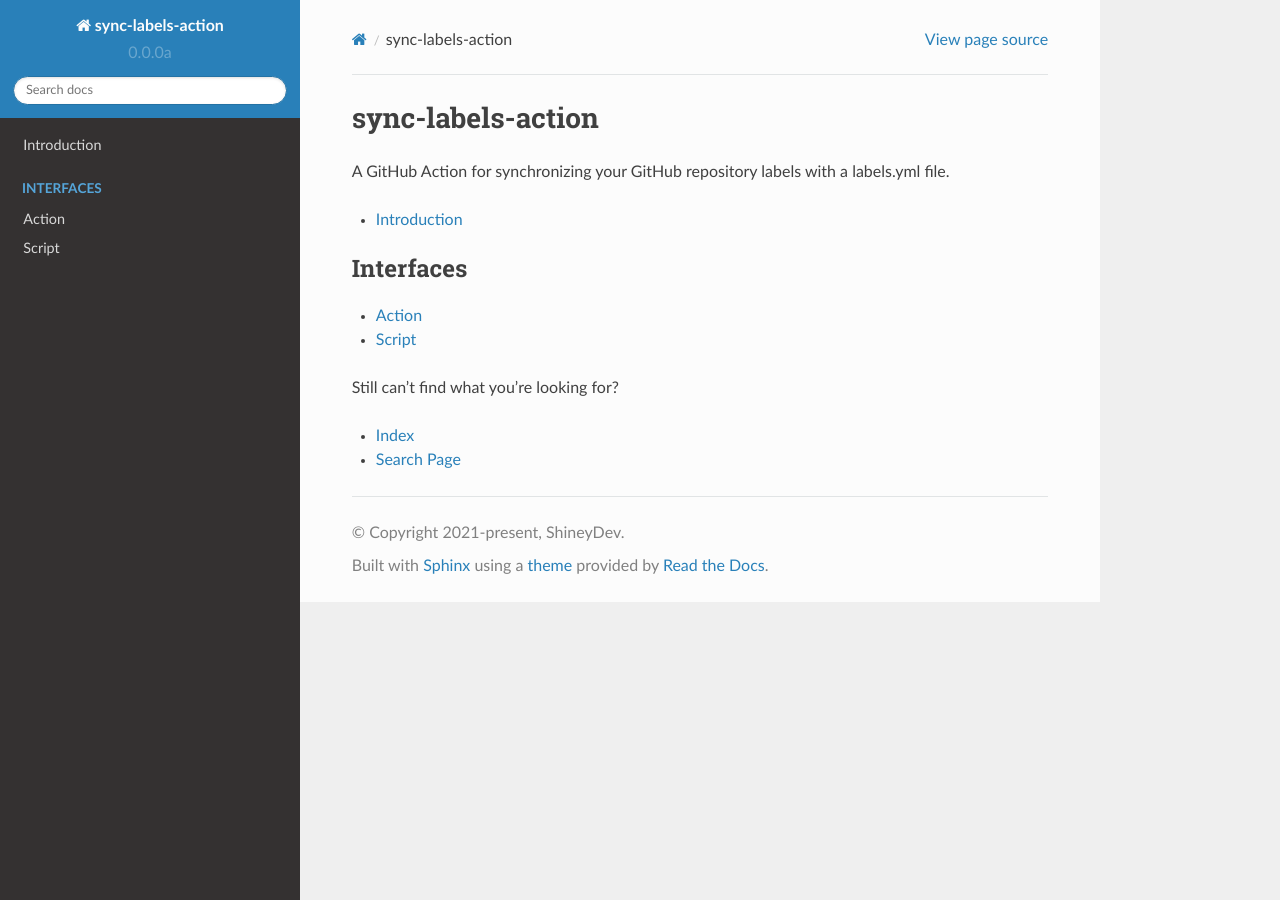
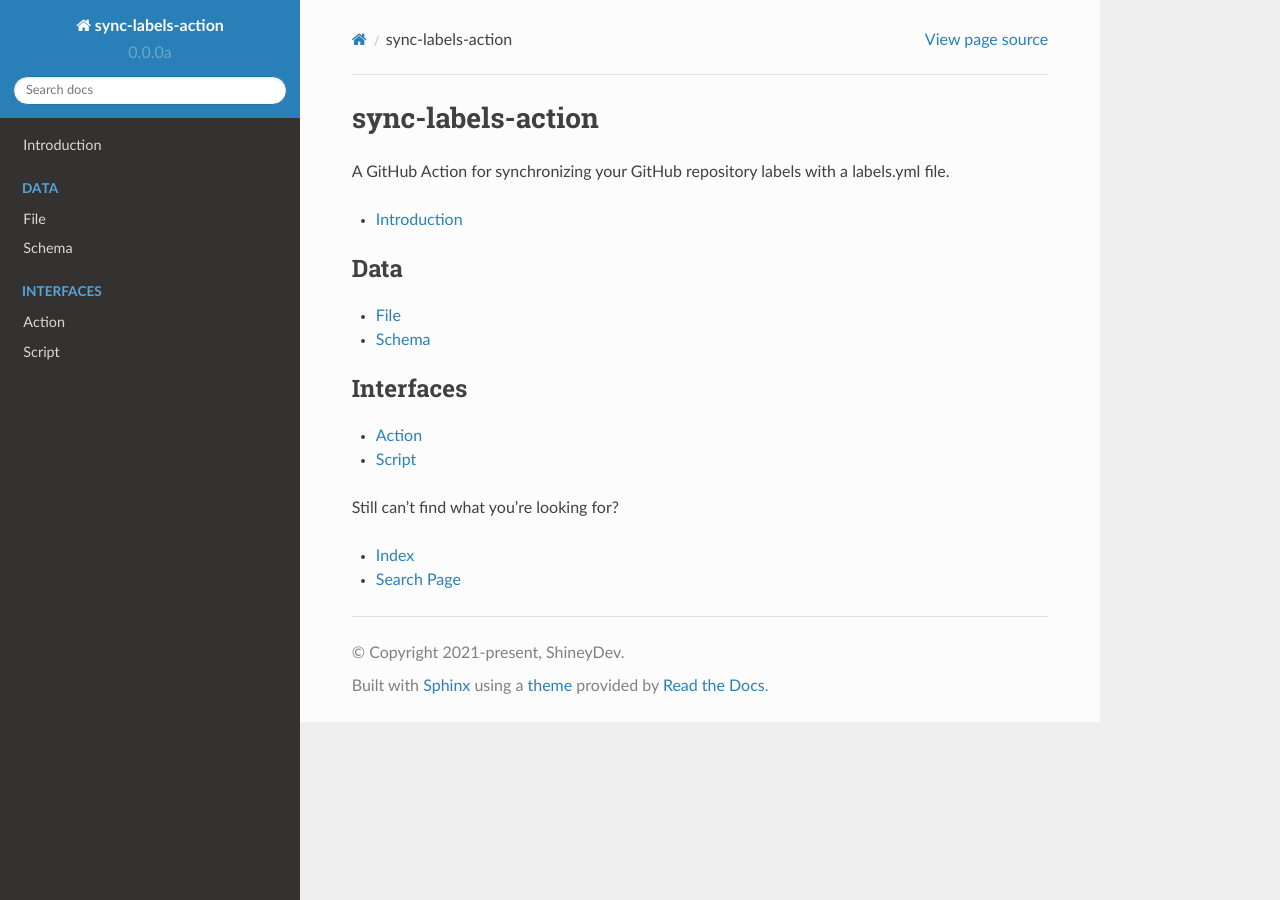
Before and after one commit to ShineyDev/sync-labels-action, a Sphinx documentation site: the page built from docs/index.rst, in a window 1280 px wide. Built offline with Sphinx 7.4.7 and the Read the Docs theme 2.0.0, drawn with Linux system fonts in a browser that asks for light colours.

Commit message:
add data file documentation
document it later

```diff
--- /dev/null
+++ b/docs/data/schema.rst
@@ -0,0 +1,6 @@
+.. _schema:
+
+Schema
+======
+
+.. literalinclude:: ../../schema.json
--- a/docs/index.rst
+++ b/docs/index.rst
@@ -8,6 +8,14 @@ A GitHub Action for synchronizing your GitHub repository labels with a labels.ym
     :maxdepth: 2
 
     introduction
+
+
+.. toctree::
+    :caption: Data
+    :maxdepth: 1
+
+    data/file
+    data/schema
 
 
 .. toctree::
```
Also changed, not shown: docs/data/file.rst (added, +13 -0 lines).
